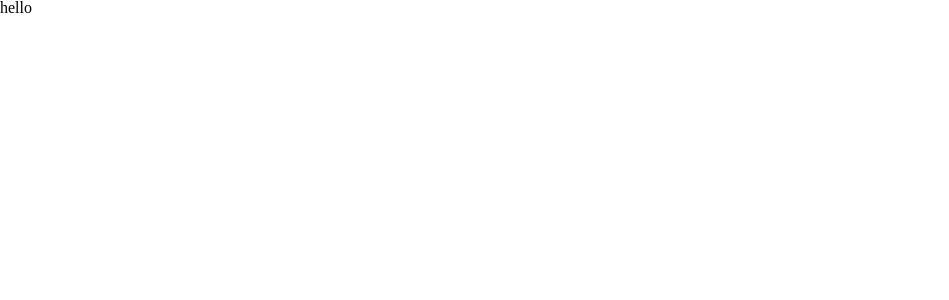
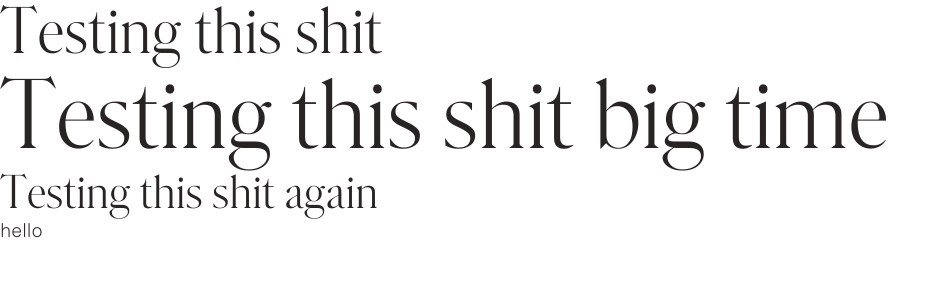
Before and after one commit to leandrodcc/2021-portfolio, a Vue app: page / in a window 1280 px wide. Shown: the top 300 px of the page, without its empty margins (0-949 px from the left). Built offline with nearby package versions, Linux system fonts and the light colour scheme.

Commit message:
working on typography scss, small fixes to scss files

```diff
--- a/src/App.vue
+++ b/src/App.vue
@@ -17,4 +17,6 @@ export default {
 <style lang="scss">
 @import "@/assets/scss/_reset.scss";
 @import "@/assets/scss/_fonts.scss";
+@import "@/assets/scss/_variables.scss";
+@import "@/assets/scss/_typography.scss";
 </style>
--- a/src/assets/scss/_fonts.scss
+++ b/src/assets/scss/_fonts.scss
@@ -1,11 +1,13 @@
 @font-face {
-    font-family: 'Scto Grotesk A';
-    src: url('../fonts/Scto-Grotesk-A-Light.otf') format('otf');
-    font-style: normal;
+  font-family: "Scto Grotesk A";
+  src: url("~@/assets/fonts/Scto-Grotesk-A-Light.woff") format("woff"),
+    url("~@/assets/fonts/Scto-Grotesk-A-Light.otf") format("otf");
+  font-style: normal;
 }
 
 @font-face {
-    font-family: 'Parnaso';
-    src: url('../fonts/Parnaso-Regular.ttf') format('ttf');
-    font-style: normal;
+  font-family: "Parnaso";
+  src: url("~@/assets/fonts/Parnaso-Regular.woff") format("woff"),
+    url("~@/assets/fonts/Parnaso-Regular.ttf") format("ttf");
+  font-style: normal;
 }
--- a/src/assets/scss/_reset.scss
+++ b/src/assets/scss/_reset.scss
@@ -1,16 +1,84 @@
-html, body, div, span, applet, object, iframe,
-h1, h2, h3, h4, h5, h6, p, blockquote, pre,
-a, abbr, acronym, address, big, cite, code,
-del, dfn, em, img, ins, kbd, q, s, samp,
-small, strike, strong, sub, sup, tt, var,
-b, u, i, center,
-dl, dt, dd, ol, ul, li,
-fieldset, form, label, legend,
-table, caption, tbody, tfoot, thead, tr, th, td,
-article, aside, canvas, details, embed,
-figure, figcaption, footer, header, hgroup,
-menu, nav, output, ruby, section, summary,
-time, mark, audio, video {
+html,
+body,
+div,
+span,
+applet,
+object,
+iframe,
+h1,
+h2,
+h3,
+h4,
+h5,
+h6,
+p,
+blockquote,
+pre,
+a,
+abbr,
+acronym,
+address,
+big,
+cite,
+code,
+del,
+dfn,
+em,
+img,
+ins,
+kbd,
+q,
+s,
+samp,
+small,
+strike,
+strong,
+sub,
+sup,
+tt,
+var,
+b,
+u,
+i,
+center,
+dl,
+dt,
+dd,
+ol,
+ul,
+li,
+fieldset,
+form,
+label,
+legend,
+table,
+caption,
+tbody,
+tfoot,
+thead,
+tr,
+th,
+td,
+article,
+aside,
+canvas,
+details,
+embed,
+figure,
+figcaption,
+footer,
+header,
+hgroup,
+menu,
+nav,
+output,
+ruby,
+section,
+summary,
+time,
+mark,
+audio,
+video {
   margin: 0;
   padding: 0;
   border: 0;
@@ -19,32 +87,45 @@ time, mark, audio, video {
   vertical-align: baseline;
 }
 
-article, aside, details, figcaption, figure,
-footer, header, hgroup, menu, nav, section {
+article,
+aside,
+details,
+figcaption,
+figure,
+footer,
+header,
+hgroup,
+menu,
+nav,
+section {
   display: block;
 }
 
 body {
-  line-height: 1;
+  font-size: 16px;
 }
 
-ol, ul {
+ol,
+ul {
   margin: 0;
   padding: 0;
   list-style-type: none;
 }
 
 dl {
-    margin: 0;
+  margin: 0;
 }
 
-blockquote, q {
+blockquote,
+q {
   quotes: none;
 }
 
-blockquote:before, blockquote:after,
-q:before, q:after {
-  content: '';
+blockquote:before,
+blockquote:after,
+q:before,
+q:after {
+  content: "";
   content: none;
 }
 
@@ -53,18 +134,21 @@ table {
   border-spacing: 0;
 }
 
-img, iframe {
+img,
+iframe {
   vertical-align: bottom;
   max-width: 100%;
 }
 
-input, textarea, select {
+input,
+textarea,
+select {
   font: inherit;
 }
 
-input[type='search'],
-input[type='text'],
-input[type='email'] input[type='url'],
+input[type="search"],
+input[type="text"],
+input[type="email"] input[type="url"],
 textarea,
 select {
   -webkit-appearance: none !important;
--- a/src/assets/scss/_typography.scss
+++ b/src/assets/scss/_typography.scss
@@ -12,6 +12,89 @@ p {
 }
 
 // Paragraph styles
-p, .p-augmented, .p-small--normal, .p-small--caps {
-    font-family: $primary-font;
+p,
+.p--augmented,
+.p--small--normal,
+.p--small--caps {
+  color: $black;
+  font-family: $primary-font;
+  line-height: 1.5;
 }
+
+p {
+  font-size: 1rem;
+}
+
+.p--augmented {
+  font-size: 1.5rem;
+  line-height: 1.2;
+}
+
+.p--small--normal,
+.p--small--caps {
+  font-size: 0.75rem;
+  letter-spacing: 0.03em;
+}
+
+.p--small--caps {
+  text-transform: uppercase;
+}
+
+p,
+.p--augmented {
+  @media screen and (min-width: 60rem) {
+    font-size: 1.25rem;
+  }
+}
+
+// Parnaso headings
+h1,
+.h1,
+.h1--mega,
+h2,
+.h2 {
+  color: $black;
+  font-family: $title-font;
+  line-height: 1;
+}
+
+h1,
+.h1 {
+  font-size: 4rem;
+
+  @media screen and (max-width: 60rem) {
+    font-size: 1.875rem;
+    line-height: 1.1;
+  }
+}
+
+.h1--mega {
+  font-size: 2.5rem;
+
+  @media screen and (min-width: 60rem) {
+    font-size: 6rem;
+    line-height: 1.1;
+  }
+}
+
+h2,
+.h2 {
+  font-size: 2.875rem;
+
+  @media screen and (max-width: 60rem) {
+    font-size: 1.875rem;
+    line-height: 1.1;
+  }
+}
+
+// Scto Grotesk headings
+.h1--sga,
+.h1--sga--mega,
+.h2--sga,
+.h3--sga,
+.h4--sga,
+.h5--sga,
+.h6--sga {
+  color: $black;
+  font-family: $primary-font;
+}
--- a/src/assets/scss/_variables.scss
+++ b/src/assets/scss/_variables.scss
@@ -1,19 +1,20 @@
 // Color palette
 $black: #282424;
 $black-muted: #393636;
-$pink: #F8A3E6;
-$pink-100: #FFB9F0;
-$pink-200: #FFC8F3;
-$pink-300: #F9DAEE;
-$pink-400: #FCECF6;
-$purple: #8A69D4;
-$purple-100: #AB92E1;
-$purple-200: #BF9BDE;
-$purple-300: #C0AEE7;
+$pink: #f8a3e6;
+$pink-100: #ffb9f0;
+$pink-200: #ffc8f3;
+$pink-300: #f9daee;
+$pink-400: #fcecf6;
+$purple: #8a69d4;
+$purple-100: #ab92e1;
+$purple-200: #bf9bde;
+$purple-300: #c0aee7;
 
 // Fonts
-$primary-font: 'Scto Grotesk A', 'Helvetica Neue', helvetica, arial, sans-serif;
-$title-font: 'Parnaso', 'Scto Grotesk A', 'Helvetica Neue', helvetica, arial, sans-serif;
+$primary-font: "Scto Grotesk A", "Helvetica Neue", helvetica, arial, sans-serif;
+$title-font: "Parnaso", "Scto Grotesk A", "Helvetica Neue", helvetica, arial,
+  sans-serif;
 
 // Transitions
 @mixin transition-slow {
@@ -33,9 +34,11 @@ $title-font: 'Parnaso', 'Scto Grotesk A', 'Helvetica Neue', helvetica, arial, sa
 
 // Gradients
 @mixin vertical-grad {
-    background: linear-gradient(180deg, #FFFFFF 0%, rgba(255, 255, 255, 0) 100%), $pink;
+  background: linear-gradient(180deg, #ffffff 0%, rgba(255, 255, 255, 0) 100%),
+    $pink;
 }
 
 @mixin horizontal-grad {
-    background: linear-gradient(90deg, #FFFFFF 45%, rgba(255, 255, 255, 0) 100%), $pink;
+  background: linear-gradient(90deg, #ffffff 45%, rgba(255, 255, 255, 0) 100%),
+    $pink;
 }
--- a/src/components/Header.vue
+++ b/src/components/Header.vue
@@ -1,5 +1,8 @@
 <template>
   <header class="header">
-    hello
+    <h1>Testing this shit</h1>
+    <h1 class="h1--mega">Testing this shit big time</h1>
+    <h2>Testing this shit again</h2>
+    <p>hello</p>
   </header>
 </template>
```
Also changed, not shown: src/assets/fonts/Parnaso-Regular.woff (added), src/assets/fonts/Scto-Grotesk-A-Light.woff (added). Lines whose indentation alone changed are shown as unchanged.
